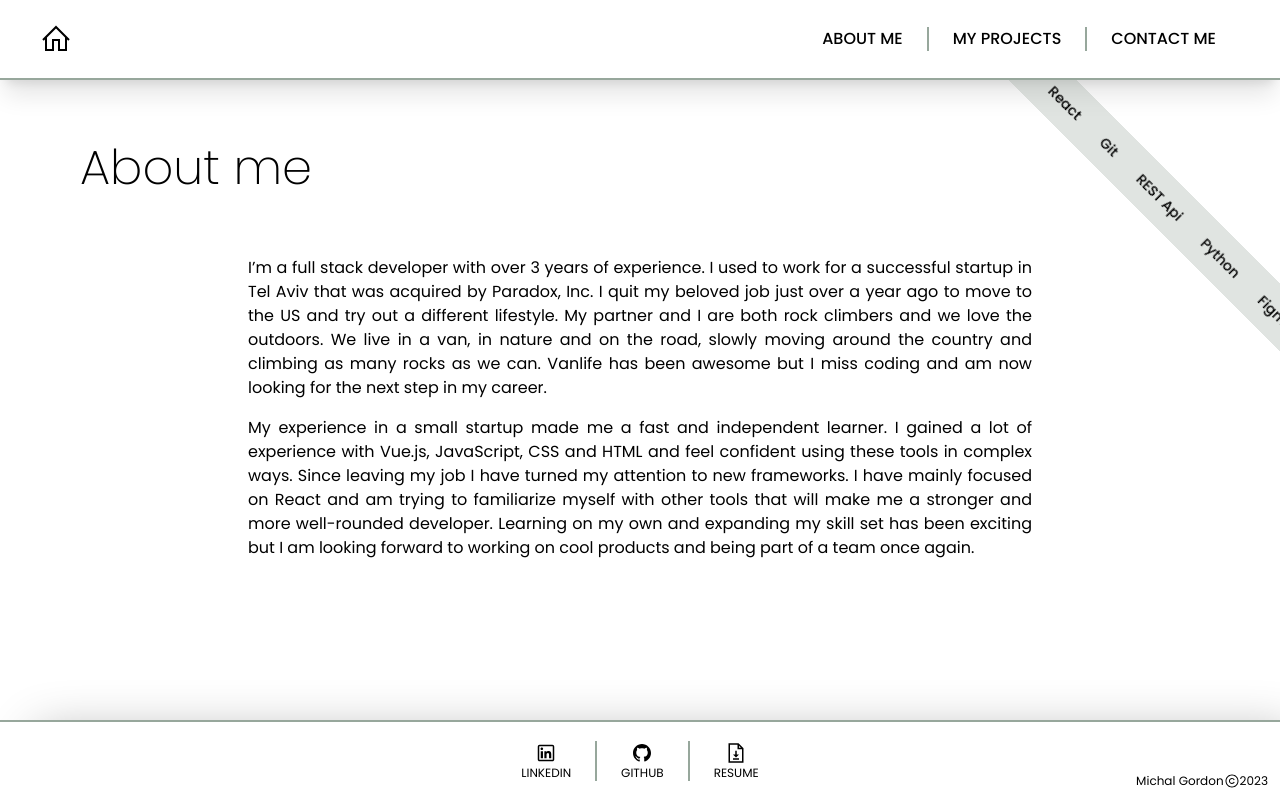
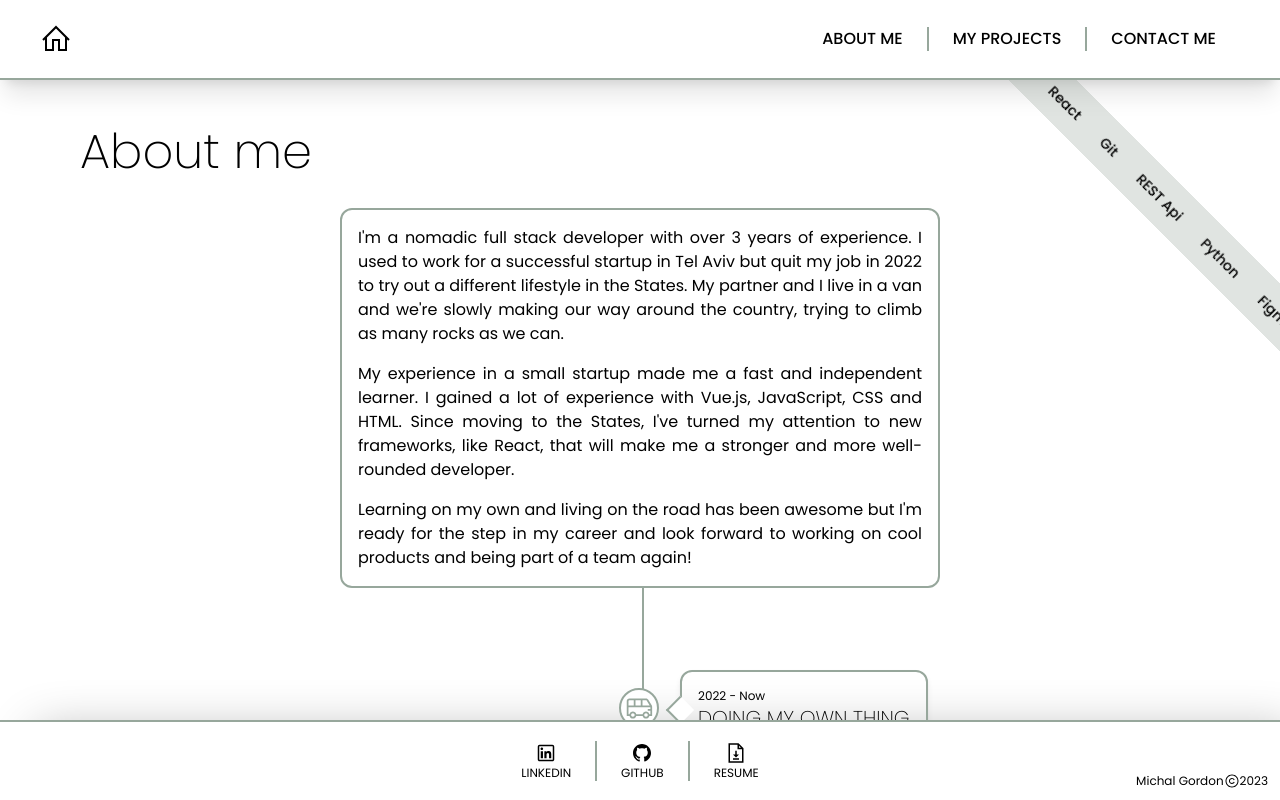
Before and after one commit to Michalgordon/mikeys-portfolio, a React (Vite) app: page /about in a window 1280 px wide. Built offline with nearby package versions, Linux system fonts and the light colour scheme; no server answers.

Commit message:
combined my experience and about me pages

```diff
--- a/src/components/Icon.jsx
+++ b/src/components/Icon.jsx
@@ -16,7 +16,7 @@ const Icon = (props) => {
 };
 
 Icon.propTypes = {
-  name: PropTypes.string.isRequired,
+  name: PropTypes.string,
   fill: PropTypes.string,
   className: PropTypes.string,
 };
--- /dev/null
+++ b/src/constants.js
@@ -0,0 +1,51 @@
+export const SKILLS = [
+    { title: "Vue", level: 3 },
+    { title: "HTML", level: 3 },
+    { title: "CSS", level: 3 },
+    { title: "Node", level: 3 },
+    { title: "Tailwind", level: 2 },
+    { title: "React", level: 1 },
+    { title: "Git", level: 2 },
+    { title: "REST api", level: 2 },
+    { title: "Python", level: 3 },
+    { title: "Figma", level: 2 },
+    { title: "AWS", level: 1 },
+  ];
+  export const EXPERIENCE = [
+    {
+      timeLine: "2022 - now",
+      location: "USA",
+      company: "#vanlife",
+      title: "doing my own thing",
+      info: "working on my portfolio, learning react and looking for a job!",
+      imgSrc: "public/vanlife-2.jpg",
+      iconName: "shuttle-van-solid",
+    },
+    {
+      timeLine: "2020 - 2022",
+      location: "Tel Aviv, Israel",
+      company: "Spetz / Paradox",
+      title: "Full Stack developer",
+      info: "I started as employee number 7 at Spetz, a small start up in tel aviv. A year later, we were acquired by Paradox! ",
+      imgSrc: "public/paradox.jpeg",
+      iconName: "laptop-code-solid",
+    },
+    {
+      timeLine: "2019 - 2020",
+      location: "Jerusalem, Israel",
+      company: "The Digital starter",
+      title: "Volunteering",
+      info: "A web designer for a cooperative initiative between “Atidim”, Google and Wix for the development of peripheral businesses in the Jerusalem area.",
+      imgSrc: "",
+      iconName: "wix",
+    },
+    {
+      timeLine: "2017 - 2020",
+      location: "Jerusalem, Israel",
+      company: "Hebrew University",
+      title: "B.A in Internet and Society",
+      info: "Alumni of the pioneering class of the honors program: ‘Internet and Society,’ which combined computer science with social sciences.",
+      imgSrc: "",
+      iconName: "scroll-solid",
+    },
+  ];
--- a/src/index.css
+++ b/src/index.css
@@ -43,14 +43,14 @@ button, button[type="submit"] {
   @apply h-10 border-teal p-2 text-base border-2 rounded-md text-white bg-teal box-border uppercase
 }
 .timeline{
-  --timeline-width: 4px;
+  --timeline-width: 2px;
   --timeline-padding-top: 64px;
   --content-padding-y: 10px;
   --content-padding-x: 40px;
   --arrow-top-correction: 28px;
   --circle-w: 40px;
   --icon-w: 28px;
-  --circle-border: 4px;
+  --circle-border: 2px;
   --circle-right-correction: calc(((var(--circle-w) + var(--circle-border))/2) ) ;
   --circle-left-correction: calc(((var(--circle-w) - var(--circle-border))/2) ) ;
   --right-correction: calc(var(--timeline-width) + var(--circle-border));
@@ -64,8 +64,8 @@ button, button[type="submit"] {
   border: var(--timeline-width) solid transparent;
   border-bottom: none ;
   border-left: none;
-
-  @apply  content-[''] absolute w-1/3 rounded-tr-[7rem] -top-0 bottom-0 right-1/2 -mr-1 border-teal
+border-top: none;
+  @apply  content-[''] absolute w-1/2  -top-0 bottom-0 right-1/2 -mr-1 border-teal
 }
 @property --angle {
   syntax: '<angle>';
@@ -108,7 +108,7 @@ button, button[type="submit"] {
   @apply -left-[var(--circle-right-correction)]
 }
 .timeline-container--left:after{
-  @apply
+  @apply -right-[var(--circle-left-correction)]
 }
 /* Add arrows to the left container (pointing right) */
 .border-arrow{
--- a/src/pages/AboutMe.jsx
+++ b/src/pages/AboutMe.jsx
@@ -1,27 +1,13 @@
-import { Skill, ScrollingBanner } from "../components";
-
+import { Skill, ScrollingBanner, ExperienceCard, Icon } from "../components";
+import { SKILLS, EXPERIENCE } from "../constants";
 const AboutMe = () => {
-  const skills = [
-    { title: "Vue", level: 3 },
-    { title: "HTML", level: 3 },
-    { title: "CSS", level: 3 },
-    { title: "Node", level: 3 },
-    { title: "Tailwind", level: 2 },
-    { title: "React", level: 1 },
-    { title: "Git", level: 2 },
-    { title: "REST api", level: 2 },
-    { title: "Python", level: 3 },
-    { title: "Figma", level: 2 },
-    { title: "AWS", level: 1 },
-  ];
-
   return (
-    <div className="relative flex flex-col flex-grow gap-16 px-10 py-16">
+    <div className="relative flex flex-col flex-grow gap-8 px-10 py-12">
       <ScrollingBanner
         containerStyle={"h-[500px] w-1/3"}
         bannerStyle={"h-12 flex bg-teal-300"}
       >
-        {skills.map((skill, index) => (
+        {SKILLS.map((skill, index) => (
           <Skill key={index} title={skill.title} level={skill.level}></Skill>
         ))}
       </ScrollingBanner>
@@ -31,29 +17,92 @@ const AboutMe = () => {
       >
         About me
       </h1>
-      <div className="flex flex-col justify-center text-justify text-base px-52 gap-4">
-        <p>
-          I’m a full stack developer with over 3 years of experience. I used to
-          work for a successful startup in Tel Aviv that was acquired by
-          Paradox, Inc. I quit my beloved job just over a year ago to move to
-          the US and try out a different lifestyle. My partner and I are both
-          rock climbers and we love the outdoors. We live in a van, in nature
-          and on the road, slowly moving around the country and climbing as many
-          rocks as we can. Vanlife has been awesome but I miss coding and am now
-          looking for the next step in my career.
-        </p>
+      {/* <div className="grid grid-cols-2 h-full	">
+        <div className="bg-red row-auto">
+          {" "}
+          <p>
+            I'm a nomadic full stack developer with over 3 years of experience.
+            I used to work for a successful startup in Tel Aviv but quit my job
+            in 2022 to try out a different lifestyle in the States. My partner
+            and I live in a van and we're slowly making our way around the
+            country, trying to climb as many rocks as we can.
+          </p>
+          <p>
+            My experience in a small startup made me a fast and independent
+            learner. I gained a lot of experience with Vue.js, JavaScript, CSS
+            and HTML. Since moving to the States, I've turned my attention to
+            new frameworks, like React, that will make me a stronger and more
+            well-rounded developer.
+          </p>
+          <p>
+            Learning on my own and living on the road has been awesome but I'm
+            ready for the step in my career and look forward to working on cool
+            products and being part of a team again!
+          </p>
+        </div>
+        <div className="bg-black col-start-2  row-span-full"></div>
+        <div> more content</div>
+      </div> */}
 
-        <p>
-          My experience in a small startup made me a fast and independent
-          learner. I gained a lot of experience with Vue.js, JavaScript, CSS and
-          HTML and feel confident using these tools in complex ways. Since
-          leaving my job I have turned my attention to new frameworks. I have
-          mainly focused on React and am trying to familiarize myself with other
-          tools that will make me a stronger and more well-rounded developer.
-          Learning on my own and expanding my skill set has been exciting but I
-          am looking forward to working on cool products and being part of a
-          team once again.
-        </p>
+      <div className=" w-full ">
+        <div className="flex flex-col justify-center items-center text-justify text-base">
+          <div className="flex flex-col rounded-xl w-1/2 border-teal border-2 p-4 gap-4">
+            <p>
+              I'm a nomadic full stack developer with over 3 years of
+              experience. I used to work for a successful startup in Tel Aviv
+              but quit my job in 2022 to try out a different lifestyle in the
+              States. My partner and I live in a van and we're slowly making our
+              way around the country, trying to climb as many rocks as we can.
+            </p>
+
+            <p>
+              My experience in a small startup made me a fast and independent
+              learner. I gained a lot of experience with Vue.js, JavaScript, CSS
+              and HTML. Since moving to the States, I've turned my attention to
+              new frameworks, like React, that will make me a stronger and more
+              well-rounded developer.
+            </p>
+            <p>
+              Learning on my own and living on the road has been awesome but I'm
+              ready for the step in my career and look forward to working on
+              cool products and being part of a team again!
+            </p>
+          </div>
+
+          <div className="flex flex-col w-full flex-grow gap-5 pb-16 overflow-auto">
+            <div className="timeline">
+              {EXPERIENCE.map((experienceItem, index) => (
+                <div key={index} className="flex py-2">
+                  <div
+                    className={`timeline-container ${
+                      (index + 1) % 2 == 0
+                        ? "timeline-container--left"
+                        : "timeline-container--right"
+                    }`}
+                  >
+                    <Icon
+                      className={`timeline-icon w-[var(--icon-w)]  ${
+                        (index + 1) % 2 == 0
+                          ? "timeline-icon--left"
+                          : "timeline-icon--right"
+                      }`}
+                      name={experienceItem.iconName}
+                      fill="#97A79C" //TODO
+                    ></Icon>
+                    <ExperienceCard
+                      {...experienceItem}
+                      className={`relative border-2 border-teal ${
+                        (index + 1) % 2 == 0
+                          ? "border-arrow--left"
+                          : "border-arrow--right"
+                      }`}
+                    ></ExperienceCard>
+                  </div>
+                </div>
+              ))}
+            </div>
+          </div>
+        </div>
       </div>
     </div>
   );
```
